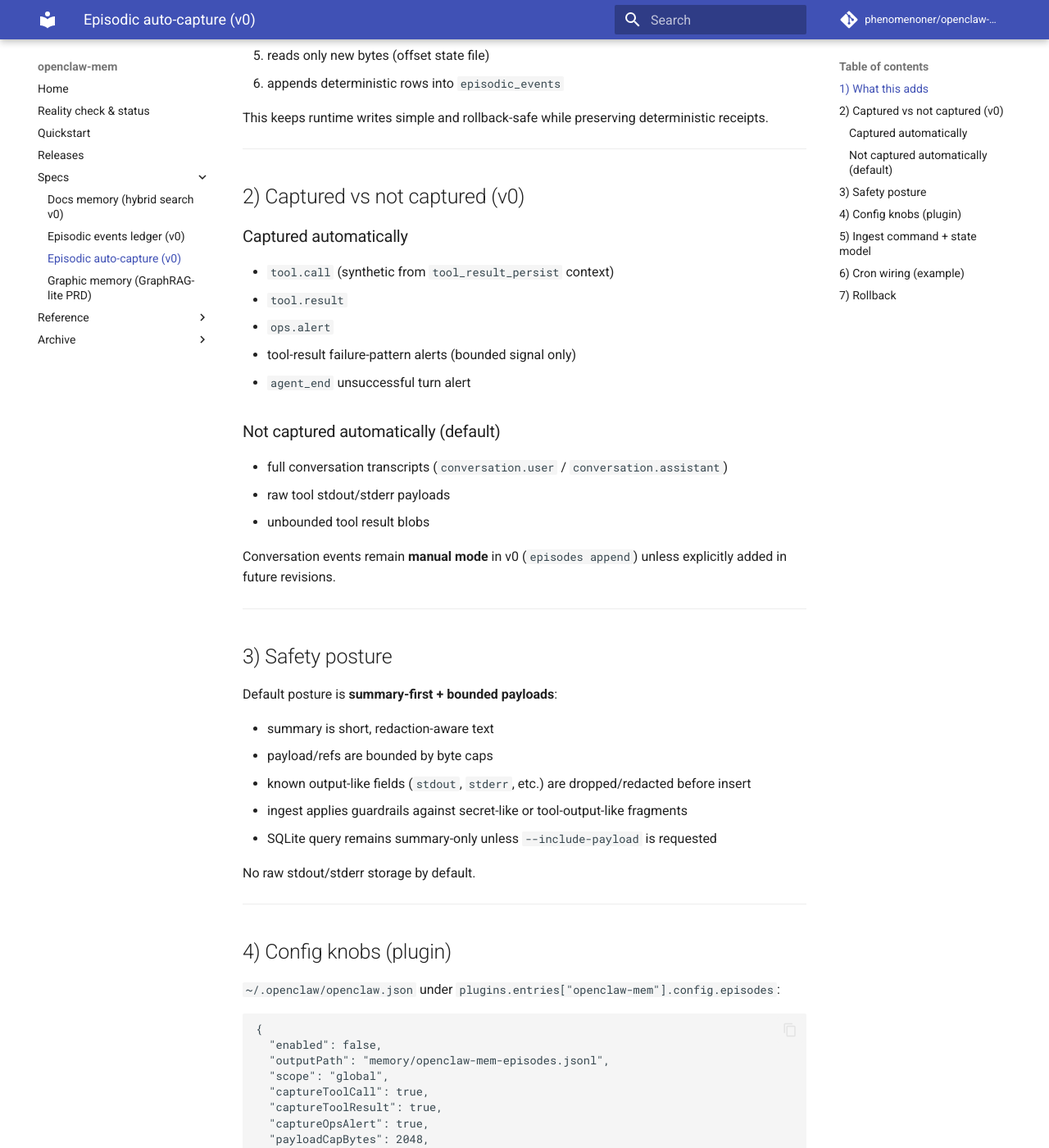
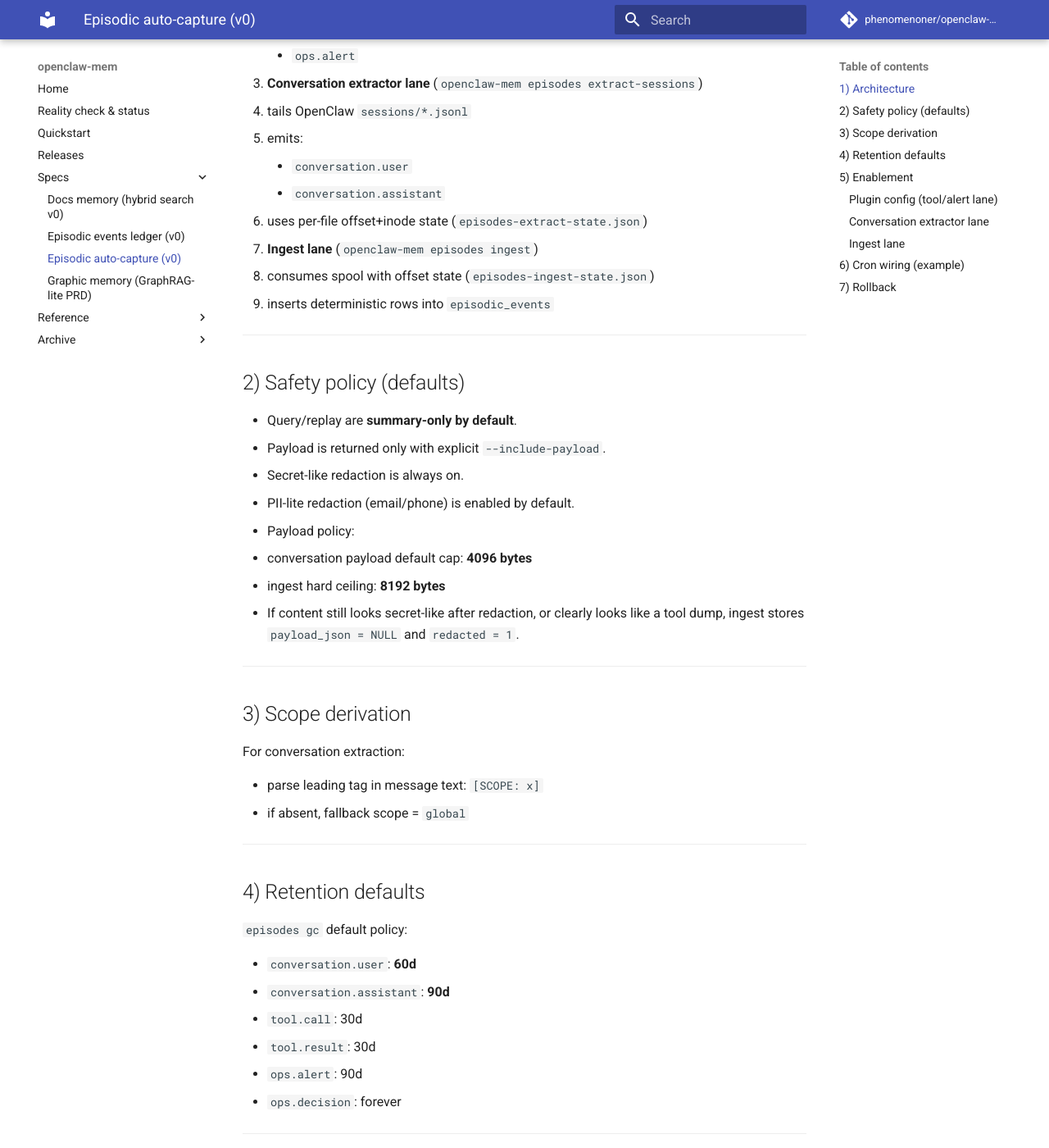
Before and after one commit to phenomenoner/openclaw-mem, an MkDocs documentation site: the page built from docs/specs/episodic-auto-capture-v0.md, in a window 1280 px wide and 1400 px high, scrolled down 500 px. Shown: the whole window at 82% size. Built offline with MkDocs 1.6.1 and Material for MkDocs 9.7.7, drawn with Linux system fonts in a browser that asks for light colours; comment, search, counter and statistics services are not loaded; some of the changed text lies outside the part shown.

Commit message:
feat(episodes): full conversation auto-capture + pii-safe ingest

````diff
--- a/docs/auto-capture.md
+++ b/docs/auto-capture.md
@@ -4,50 +4,31 @@
 
 ## Overview
 
-The OpenClaw plugin in `extensions/openclaw-mem/` now supports two parallel lanes:
+`openclaw-mem` auto mode now has two capture lanes feeding one episodic spool:
 
-1. **Observations lane** (existing)
-   - listens to `tool_result_persist`
-   - appends compact observation JSONL (`openclaw-mem-observations.jsonl`)
-2. **Episodic auto lane** (new, optional)
-   - emits bounded episodic events JSONL (`openclaw-mem-episodes.jsonl`)
-   - ingested later by `openclaw-mem episodes ingest` into SQLite table `episodic_events`
+1. **Plugin lane** (`extensions/openclaw-mem`)
+   - captures `tool.call` / `tool.result` / `ops.alert`
+2. **Conversation lane** (`episodes extract-sessions`)
+   - tails OpenClaw `sessions/*.jsonl`
+   - emits `conversation.user` / `conversation.assistant`
 
-The plugin remains sidecar-only (no slot ownership).
-
-### Ecosystem boundaries
-
-- `memory-core` / `memory-lancedb` stay canonical slot backends.
-- `openclaw-mem` provides capture + local ingest/query + auditability.
-
-For backend-layer auto recall/capture, use optional `openclaw-mem-engine` (`docs/mem-engine.md`).
+Both lanes write JSONL spool lines, then `episodes ingest` writes deterministic rows into SQLite `episodic_events`.
 
 ---
 
-## Features
+## Manual mode vs auto mode
 
-✅ Observation auto-capture JSONL
-✅ Episodic auto spool (tool.call / tool.result / ops.alert)
-✅ Summary-first bounded payload/refs
-✅ Secret/output guardrails
-✅ Deterministic offset-based episodic ingest receipts
-
----
-
-## Installation
-
-Plugin source: `extensions/openclaw-mem/`
+### Manual mode
 
 ```bash
-ln -s "$(pwd)/extensions/openclaw-mem" ~/.openclaw/plugins/openclaw-mem
-openclaw gateway restart
+openclaw-mem episodes append ...
+openclaw-mem episodes query ...
+openclaw-mem episodes replay <session_id> ...
 ```
 
----
+### Auto mode (recommended)
 
-## Configuration
-
-Add to `~/.openclaw/openclaw.json`:
+1) Enable plugin episodic lane in `~/.openclaw/openclaw.json`:
 
 ```jsonc
 {
@@ -56,15 +37,6 @@
       "openclaw-mem": {
         "enabled": true,
         "config": {
-          "outputPath": "~/.openclaw/memory/openclaw-mem-observations.jsonl",
-          "captureMessage": false,
-          "maxMessageLength": 1000,
-          "redactSensitive": true,
-          "backendMode": "auto",
-          "annotateMemoryTools": true,
-          "memoryToolNames": ["memory_search", "memory_get", "memory_store", "memory_recall", "memory_forget"],
-          "includeTools": [],
-          "excludeTools": ["web_fetch"],
           "episodes": {
             "enabled": true,
             "outputPath": "~/.openclaw/memory/openclaw-mem-episodes.jsonl",
@@ -83,98 +55,64 @@
 }
 ```
 
-Important:
-- If using `OPENCLAW_STATE_DIR`, keep both spool paths under that state dir.
-- Episodic auto mode is feature-flagged via `episodes.enabled` (default false).
-
----
-
-## Manual mode vs auto mode
-
-### Manual mode
+2) Schedule conversation extraction:
 
 ```bash
-openclaw-mem episodes append ...
-openclaw-mem episodes query ...
-openclaw-mem episodes replay <session_id> ...
+uv run python -m openclaw_mem episodes extract-sessions \
+  --sessions-root ~/.openclaw/sessions \
+  --file ~/.openclaw/memory/openclaw-mem-episodes.jsonl \
+  --state ~/.openclaw/memory/openclaw-mem/episodes-extract-state.json \
+  --payload-cap-bytes 4096 \
+  --json
 ```
 
-### Auto mode
-
-1) enable `config.episodes.enabled=true`
-2) ingest episodic spool on schedule:
+3) Schedule ingest:
 
 ```bash
 uv run python -m openclaw_mem episodes ingest \
   --file ~/.openclaw/memory/openclaw-mem-episodes.jsonl \
   --state ~/.openclaw/memory/openclaw-mem/episodes-ingest-state.json \
+  --conversation-payload-cap-bytes 4096 \
   --json
 ```
 
-Optional spool maintenance in same command:
-- `--truncate`
-- `--rotate`
-
-Both are safe-guarded to only apply after full snapshot consumption.
-
 ---
 
-## What auto mode captures (v0)
+## Safety defaults
 
-Captured:
-- `tool.call`
-- `tool.result`
-- `ops.alert`
+- query/replay are summary-only by default (`--include-payload` is explicit)
+- secret redaction always on
+- PII-lite redaction (email/phone) enabled by default
+- conversation payload default cap: 4096 bytes
+- ingest hard payload ceiling: 8192 bytes
+- if secret-like/tool-dump content still looks unsafe, payload is nulled and row marked `redacted=1`
 
-Not captured by default:
-- full conversation transcripts
-- raw stdout/stderr blobs
-
-Safety posture: summary-first, bounded payload, no raw tool output persistence by default.
+Retention defaults:
+- `conversation.user`: 60d
+- `conversation.assistant`: 90d
 
 ---
 
 ## Verification
 
 ```bash
-# 1) trigger some tool usage in OpenClaw
-# 2) run ingest
+# Extract + ingest once
+uv run python -m openclaw_mem episodes extract-sessions --sessions-root ~/.openclaw/sessions --file ~/.openclaw/memory/openclaw-mem-episodes.jsonl --state ~/.openclaw/memory/openclaw-mem/episodes-extract-state.json --json
 uv run python -m openclaw_mem episodes ingest --file ~/.openclaw/memory/openclaw-mem-episodes.jsonl --state ~/.openclaw/memory/openclaw-mem/episodes-ingest-state.json --json
 
-# 3) query latest episodic rows
+# Summary-only (default)
 uv run python -m openclaw_mem episodes query --global --limit 20 --json
+
+# Payload opt-in
+uv run python -m openclaw_mem episodes query --global --limit 20 --include-payload --json
 ```
-
-Expected:
-- ingest receipt `inserted` increases after activity
-- query `count` grows
 
 ---
 
-## Troubleshooting
+## Rollback
 
-### Plugin not capturing
+1. set `plugins.entries.openclaw-mem.config.episodes.enabled=false`
+2. disable extractor + ingest jobs
+3. restart gateway
 
-1. `openclaw plugins list | grep openclaw-mem`
-2. `openclaw config get | jq '.plugins.entries["openclaw-mem"]'`
-3. `tail -f ~/.openclaw/logs/gateway.log | grep openclaw-mem`
-
-### Episodic ingest not moving
-
-- Check state offset file exists and updates.
-- Check spool has newline-terminated lines.
-- Query receipt fields: `invalid_json`, `invalid_event`, `duplicates`, `trailing_partial_bytes`.
-
-### JSONL growing too large
-
-- tighten include/exclude tool filters
-- keep `captureMessage=false`
-- schedule `episodes ingest --rotate` or external log rotation
-
----
-
-## References
-
-- `docs/specs/episodic-events-ledger-v0.md`
-- `docs/specs/episodic-auto-capture-v0.md`
-- `docs/deployment.md`
+Manual mode remains available.
--- a/docs/specs/episodic-auto-capture-v0.md
+++ b/docs/specs/episodic-auto-capture-v0.md
@@ -1,65 +1,75 @@
-# Episodic Auto-Capture v0 (spool + deterministic ingest)
+# Episodic Auto-Capture v0 (tool/alert + conversation fallback)
 
 Status: **IMPLEMENTED (dev)**
 
 Owner: `openclaw-mem` sidecar plugin + CLI
 
-## 1) What this adds
+## 1) Architecture
 
-`openclaw-mem` now supports an **episodic auto mode** that is intentionally split into two stages:
+Auto mode is rollbackable and split into lanes:
 
-1. **Node plugin capture** (`extensions/openclaw-mem`)
-   - emits bounded episodic event JSONL lines to a local spool file
-   - does **not** write SQLite directly
-2. **Python ingest** (`openclaw-mem episodes ingest`)
-   - reads only new bytes (offset state file)
-   - appends deterministic rows into `episodic_events`
-
-This keeps runtime writes simple and rollback-safe while preserving deterministic receipts.
+1. **Plugin lane** (`extensions/openclaw-mem`)
+   - auto-emits episodic spool JSONL for:
+     - `tool.call`
+     - `tool.result`
+     - `ops.alert`
+2. **Conversation extractor lane** (`openclaw-mem episodes extract-sessions`)
+   - tails OpenClaw `sessions/*.jsonl`
+   - emits:
+     - `conversation.user`
+     - `conversation.assistant`
+   - uses per-file offset+inode state (`episodes-extract-state.json`)
+3. **Ingest lane** (`openclaw-mem episodes ingest`)
+   - consumes spool with offset state (`episodes-ingest-state.json`)
+   - inserts deterministic rows into `episodic_events`
 
 ---
 
-## 2) Captured vs not captured (v0)
+## 2) Safety policy (defaults)
 
-### Captured automatically
-
-- `tool.call` (synthetic from `tool_result_persist` context)
-- `tool.result`
-- `ops.alert`
-  - tool-result failure-pattern alerts (bounded signal only)
-  - `agent_end` unsuccessful turn alert
-
-### Not captured automatically (default)
-
-- full conversation transcripts (`conversation.user` / `conversation.assistant`)
-- raw tool stdout/stderr payloads
-- unbounded tool result blobs
-
-Conversation events remain **manual mode** in v0 (`episodes append`) unless explicitly added in future revisions.
+- Query/replay are **summary-only by default**.
+  - Payload is returned only with explicit `--include-payload`.
+- Secret-like redaction is always on.
+- PII-lite redaction (email/phone) is enabled by default.
+- Payload policy:
+  - conversation payload default cap: **4096 bytes**
+  - ingest hard ceiling: **8192 bytes**
+- If content still looks secret-like after redaction, or clearly looks like a tool dump,
+  ingest stores `payload_json = NULL` and `redacted = 1`.
 
 ---
 
-## 3) Safety posture
+## 3) Scope derivation
 
-Default posture is **summary-first + bounded payloads**:
+For conversation extraction:
 
-- summary is short, redaction-aware text
-- payload/refs are bounded by byte caps
-- known output-like fields (`stdout`, `stderr`, etc.) are dropped/redacted before insert
-- ingest applies guardrails against secret-like or tool-output-like fragments
-- SQLite query remains summary-only unless `--include-payload` is requested
-
-No raw stdout/stderr storage by default.
+- parse leading tag in message text: `[SCOPE: x]`
+- if absent, fallback scope = `global`
 
 ---
 
-## 4) Config knobs (plugin)
+## 4) Retention defaults
 
-`~/.openclaw/openclaw.json` under `plugins.entries["openclaw-mem"].config.episodes`:
+`episodes gc` default policy:
+
+- `conversation.user`: **60d**
+- `conversation.assistant`: **90d**
+- `tool.call`: 30d
+- `tool.result`: 30d
+- `ops.alert`: 90d
+- `ops.decision`: forever
+
+---
+
+## 5) Enablement
+
+### Plugin config (tool/alert lane)
+
+`plugins.entries["openclaw-mem"].config.episodes`:
 
 ```jsonc
 {
-  "enabled": false,
+  "enabled": true,
   "outputPath": "memory/openclaw-mem-episodes.jsonl",
   "scope": "global",
   "captureToolCall": true,
@@ -71,33 +81,26 @@
 }
 ```
 
-Notes:
-- `enabled=false` is the safe default (feature-flag rollback path).
-- `outputPath` is resolved under effective OpenClaw state dir when relative.
+### Conversation extractor lane
 
----
+```bash
+openclaw-mem episodes extract-sessions \
+  --sessions-root ~/.openclaw/sessions \
+  --file ~/.openclaw/memory/openclaw-mem-episodes.jsonl \
+  --state ~/.openclaw/memory/openclaw-mem/episodes-extract-state.json \
+  --payload-cap-bytes 4096 \
+  --json
+```
 
-## 5) Ingest command + state model
+### Ingest lane
 
 ```bash
 openclaw-mem episodes ingest \
   --file ~/.openclaw/memory/openclaw-mem-episodes.jsonl \
   --state ~/.openclaw/memory/openclaw-mem/episodes-ingest-state.json \
+  --conversation-payload-cap-bytes 4096 \
   --json
 ```
-
-State file schema: `openclaw-mem.episodes.ingest.state.v0`
-
-Core behavior:
-- reads from `offset` → current snapshot end
-- ingests only complete lines (trailing partial line waits for next run)
-- skips invalid JSON lines and invalid events with bounded error sample
-- dedupe via unique `event_id`
-- deterministic receipt includes processed SHA-256 and counters
-
-Optional maintenance flags:
-- `--truncate`: truncate spool only when fully consumed and unchanged during run
-- `--rotate`: rotate spool to timestamped `.ingested` file only when fully consumed and unchanged
 
 ---
 
@@ -106,24 +109,18 @@
 Every 2 minutes, silent on green:
 
 ```bash
-*/2 * * * * cd /opt/openclaw-mem && uv run --python 3.13 -- python -m openclaw_mem episodes ingest --file ~/.openclaw/memory/openclaw-mem-episodes.jsonl --state ~/.openclaw/memory/openclaw-mem/episodes-ingest-state.json --json >/dev/null 2>&1
-```
-
-Optional daily spool rotation (if you prefer file GC in same command):
-
-```bash
-5 0 * * * cd /opt/openclaw-mem && uv run --python 3.13 -- python -m openclaw_mem episodes ingest --file ~/.openclaw/memory/openclaw-mem-episodes.jsonl --state ~/.openclaw/memory/openclaw-mem/episodes-ingest-state.json --rotate --json >/dev/null 2>&1
+*/2 * * * * cd /opt/openclaw-mem && uv run --python 3.13 -- python -m openclaw_mem episodes extract-sessions --sessions-root ~/.openclaw/sessions --file ~/.openclaw/memory/openclaw-mem-episodes.jsonl --state ~/.openclaw/memory/openclaw-mem/episodes-extract-state.json --json >/dev/null 2>&1
+*/2 * * * * cd /opt/openclaw-mem && uv run --python 3.13 -- python -m openclaw_mem episodes ingest --file ~/.openclaw/memory/openclaw-mem-episodes.jsonl --state ~/.openclaw/memory/openclaw-mem/episodes-ingest-state.json --conversation-payload-cap-bytes 4096 --json >/dev/null 2>&1
 ```
 
 ---
 
 ## 7) Rollback
 
-Immediate rollback (no schema drop):
+Immediate rollback:
+
 1. set `plugins.entries.openclaw-mem.config.episodes.enabled=false`
-2. disable/stop ingest cron job
+2. disable extractor + ingest cron jobs
+3. restart gateway
 
-Manual-mode episodic commands continue to work:
-- `episodes append/query/replay/redact/gc`
-
-No DB migration rollback is required for disable-only rollback.
+Manual episodic mode remains available (`append/query/replay/redact/gc`).
````
Also changed, not shown: CHANGELOG.md (+10 -7 lines), README.md (+29 -7 lines), docs/deployment.md (+20 -3 lines), docs/specs/episodic-events-ledger-v0.md (+1 -1 lines), 6 other files.
